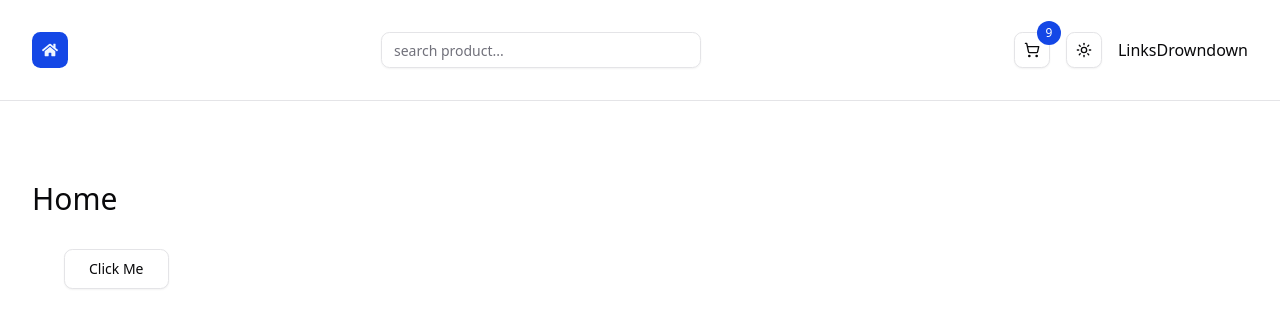
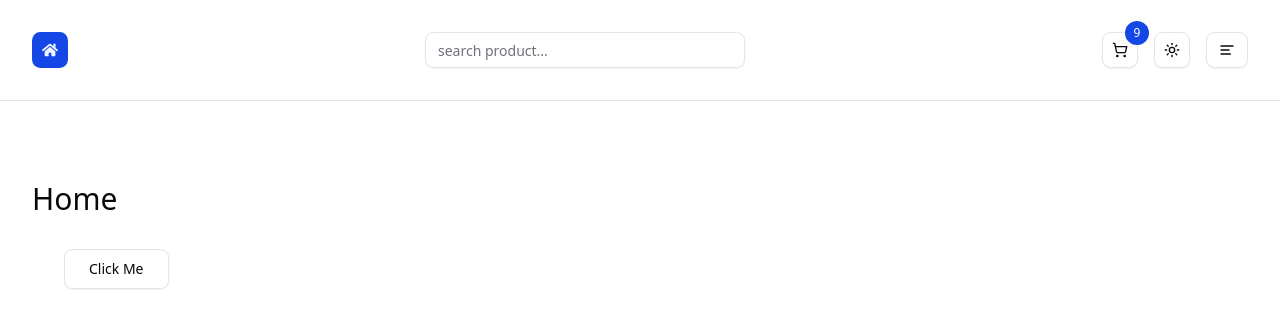
Before and after one commit to edriron/Store-NextJS, a Next.js app: page / in a window 1280 px wide. Shown: the top 328 px of the page. Built offline with nearby package versions, Linux system fonts and the light colour scheme.

Commit message:
added navbar links dropdown

```diff
--- a/components/navbar/LinksDropdown.tsx
+++ b/components/navbar/LinksDropdown.tsx
@@ -1,10 +1,35 @@
-import React from "react";
+import { Button } from "../ui/button";
+import {
+  DropdownMenu,
+  DropdownMenuContent,
+  DropdownMenuItem,
+  DropdownMenuSeparator,
+  DropdownMenuTrigger,
+} from "@/components/ui/dropdown-menu";
+import { LuAlignLeft } from "react-icons/lu";
+import Link from "next/link";
+import { links } from "@/utils/links";
 
 function LinksDropdown() {
   return (
-    <div>
-      <h2>LinksDrowndown</h2>
-    </div>
+    <DropdownMenu>
+      <DropdownMenuTrigger asChild>
+        <Button variant="outline" className="flex gap-4 max-w-[100px]">
+          <LuAlignLeft className="w-6 h-6" />
+        </Button>
+      </DropdownMenuTrigger>
+      <DropdownMenuContent className="w-48" align="start" sideOffset={10}>
+        {links.map((link) => {
+          return (
+            <DropdownMenuItem key={link.href}>
+              <Link href={link.href} className="capitalize w-full">
+                {link.label}
+              </Link>
+            </DropdownMenuItem>
+          );
+        })}
+      </DropdownMenuContent>
+    </DropdownMenu>
   );
 }
 
--- /dev/null
+++ b/utils/links.ts
@@ -0,0 +1,13 @@
+type NavLink = {
+  href: string;
+  label: string;
+};
+
+export const links: NavLink[] = [
+  { href: "/", label: "home" },
+  { href: "/about", label: "about" },
+  { href: "/products", label: "products" },
+  { href: "/favorites", label: "favorites" },
+  { href: "/cart", label: "cart" },
+  { href: "/orders", label: "orders" },
+];
```
